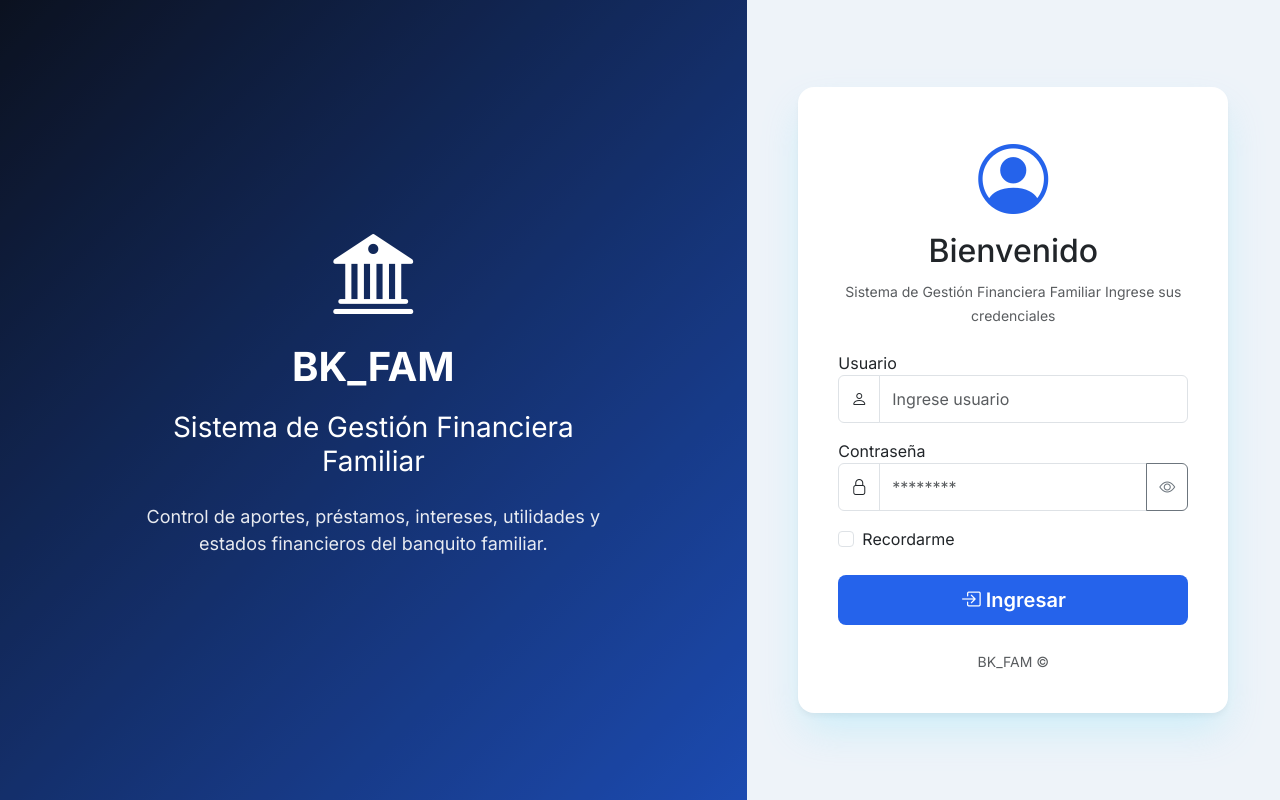
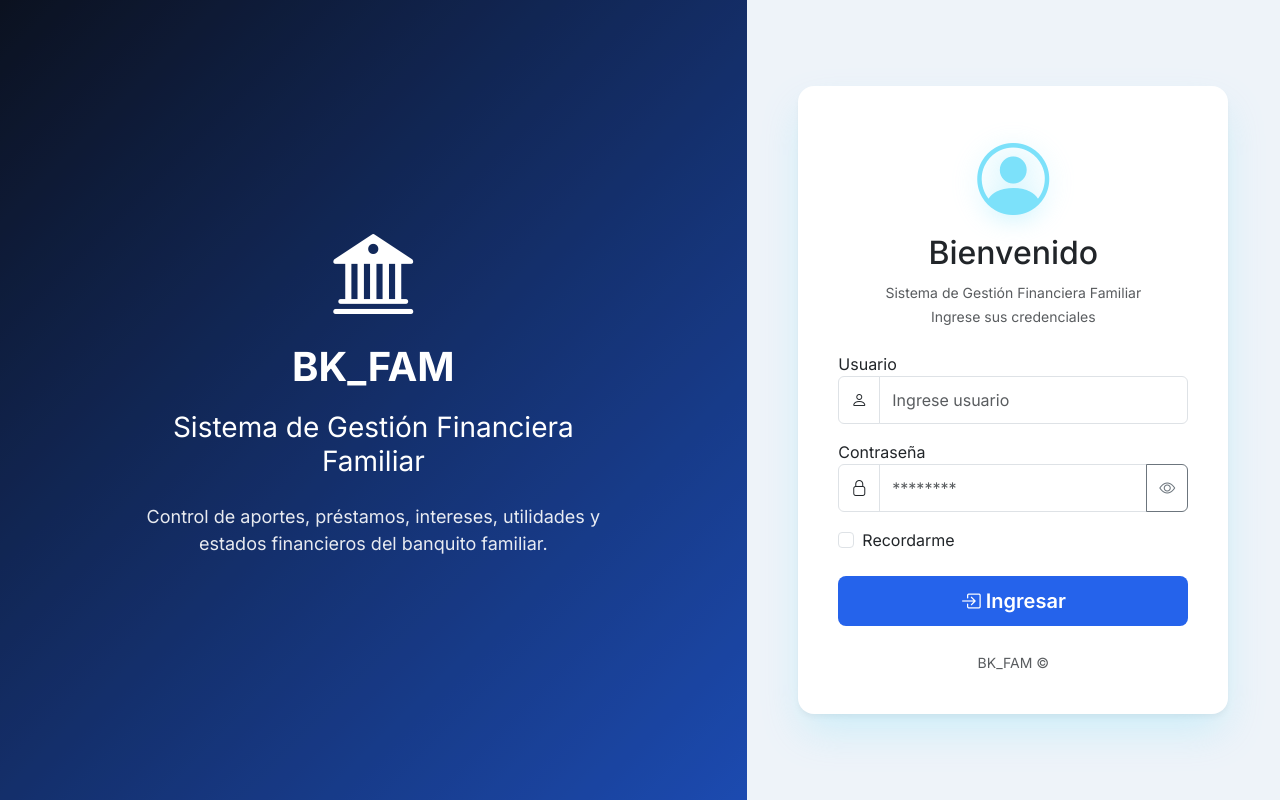
Before and after one commit to rcardenasch/AppBK, a Flask app: page / in a window 1280 px wide. Run offline with Flask 3, Linux system fonts and the light colour scheme; data that the repository does not hold is empty; parts of the project's set-up code (start-up, migrations or seed data) failed here and were passed over.

Commit message:
Desde PC Casa commit

```diff
--- a/static/css/login.css
+++ b/static/css/login.css
@@ -90,13 +90,6 @@ body{
 }
 
 
-.login-icon{
-
-    font-size:70px;
-
-    color:#2563eb;
-
-}
 
 .form-control{
 
@@ -127,3 +120,29 @@ body{
     background:#1d4ed8;
 
 }
+
+/* Contenedor opcional para centrar el ícono arriba de la tarjeta o dentro de ella */
+.login-header {
+  text-align: center;
+  margin-bottom: 2rem;
+}
+
+.login-icon {
+  /* Tamaño y Proporciones */
+  font-size: 4.5rem;          /* Tamaño prominente y legible */
+  display: inline-block;
+
+  /* Color e Identidad (Recuperando tu color azul original) */
+  color: #7ce1fa;             /* Tu azul original en formato HEX */
+
+  /* Efecto Visual Moderno */
+  filter: drop-shadow(0 4px 12px rgba(124, 225, 250, 0.4)); /* Brillo suave */
+
+  /* Animación Sutil al cargar o interactuar */
+  transition: transform 0.3s ease;
+}
+
+/* Efecto interactivo cuando el usuario pasa el cursor */
+.login-icon:hover {
+  transform: scale(1.05);
+}
--- a/templates/login.html
+++ b/templates/login.html
@@ -111,6 +111,7 @@
                         <small class="text-muted">
                            Sistema de Gestión Financiera Familiar
                         </small>
+                    </br>
                         <small class="text-muted">
                             Ingrese sus credenciales
                         </small>
```
